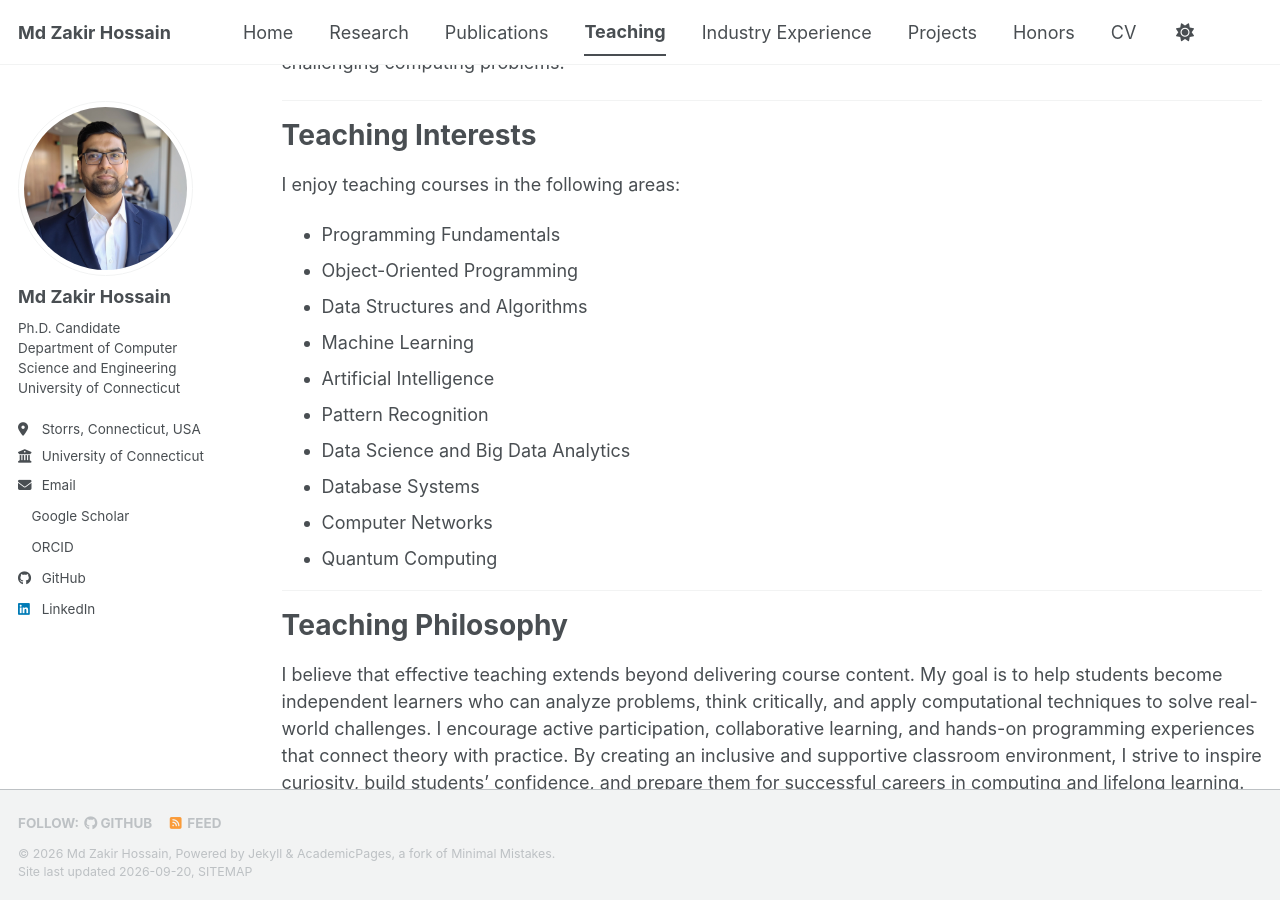
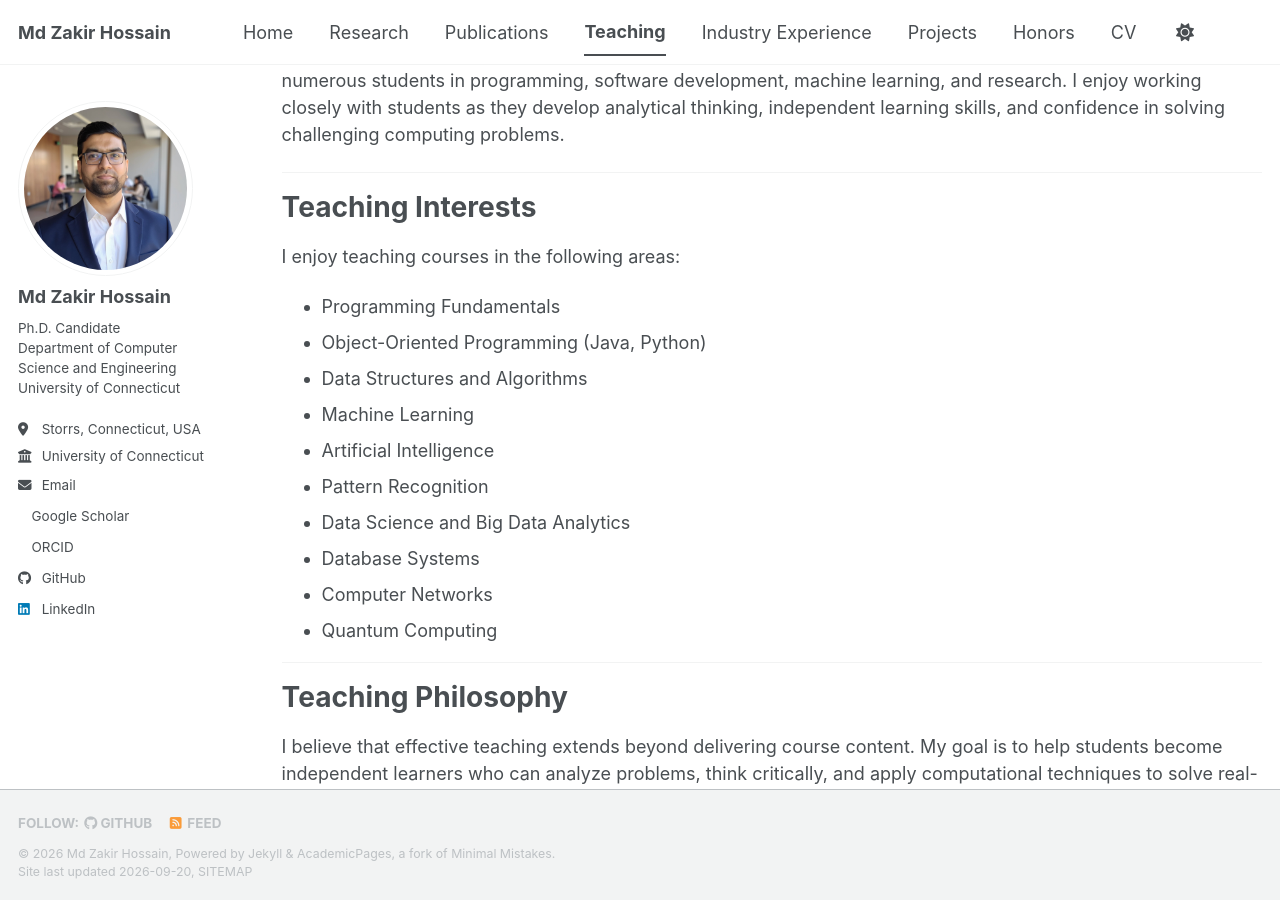
Before and after one commit to zakir-uconn/zakir-uconn.github.io, a Jekyll site: the page built from _pages/teaching.md, in a window 1280 px wide and 900 px high, scrolled down 2646 px. Built offline with Jekyll 4.4.1, drawn with Linux system fonts in a browser that asks for light colours; a style sheet for code colours, icons or effects is not loaded; some of the changed text lies outside the part shown.

Commit message:
Update courses taught and add programming details
Added 'Computer Algorithm' and 'Operating System' to the list of courses taught. Updated 'Object-Oriented Programming' to specify Java and Python.

```diff
--- a/_pages/teaching.md
+++ b/_pages/teaching.md
@@ -86,7 +88,7 @@ Throughout my teaching career, I have supervised undergraduate theses and academ
 I enjoy teaching courses in the following areas:
 
 - Programming Fundamentals
-- Object-Oriented Programming
+- Object-Oriented Programming (Java, Python)
 - Data Structures and Algorithms
 - Machine Learning
 - Artificial Intelligence
```
Also changed, not shown: other parts of _pages/teaching.md (+2 -0 lines).
